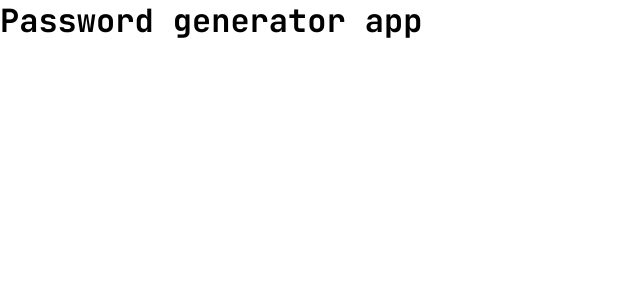
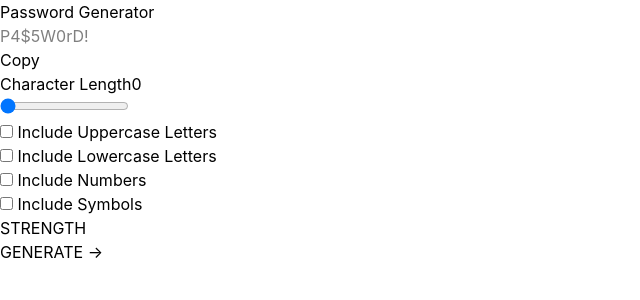
Before and after one commit to paladinescamila/Password-Generator-App, a React (Vite) app: page / in a window 1280 px wide. Shown: the top 300 px of the page, without its empty margins (0-640 px from the left). Built offline with nearby package versions, Linux system fonts and the light colour scheme.

Commit message:
Markup and add password generation logic

```diff
--- a/src/App.tsx
+++ b/src/App.tsx
@@ -1,7 +1,99 @@
+import {useState} from 'react';
+import {generatePassword} from './utils/generatePassword';
+import {getPasswordStrength} from './utils/getPasswordStrength';
+import Slider from './components/Slider';
+import CheckBox from './components/CheckBox';
+import Strength from './components/Strength';
 import './index.css';
+import TextField from './components/TextField';
+
+type ChangeEvent = React.ChangeEvent<HTMLInputElement>;
 
 function App() {
-	return <div className='bg-orange text-preset-1'>Password generator app</div>;
+	const [config, setConfig] = useState<PasswordGenerationConfig>({
+		length: 0,
+		includeUppercaseLetters: false,
+		includeLowercaseLetters: false,
+		includeNumbers: false,
+		includeSymbols: false,
+	});
+
+	const [password, setPassword] = useState<string>('');
+	const [strength, setStrength] = useState<PasswordStrength>('none');
+
+	const onChangelength = (e: ChangeEvent) =>
+		setConfig((prev) => ({...prev, length: Number(e.target.value)}));
+
+	const onChangeIncludeUppercaseLetters = (e: ChangeEvent) =>
+		setConfig((prev) => ({...prev, includeUppercaseLetters: e.target.checked}));
+
+	const onChangeIncludeLowercaseLetters = (e: ChangeEvent) =>
+		setConfig((prev) => ({...prev, includeLowercaseLetters: e.target.checked}));
+
+	const onChangeIncludeNumbers = (e: ChangeEvent) =>
+		setConfig((prev) => ({...prev, includeNumbers: e.target.checked}));
+
+	const onChangeIncludeSymbols = (e: ChangeEvent) =>
+		setConfig((prev) => ({...prev, includeSymbols: e.target.checked}));
+
+	const onGeneratePassword = () => {
+		const generatedPassword = generatePassword(config);
+
+		setPassword(generatedPassword);
+		setStrength(getPasswordStrength(generatedPassword));
+	};
+
+	return (
+		<main>
+			<h1>Password Generator</h1>
+
+			<section>
+				<TextField value={password} />
+			</section>
+
+			<section>
+				<form>
+					<Slider value={config.length} onChange={onChangelength} />
+
+					<fieldset>
+						<CheckBox
+							checked={config.includeUppercaseLetters}
+							onChange={onChangeIncludeUppercaseLetters}
+							id='uppercase'
+							label='Include Uppercase Letters'
+						/>
+
+						<CheckBox
+							checked={config.includeLowercaseLetters}
+							onChange={onChangeIncludeLowercaseLetters}
+							id='lowercase'
+							label='Include Lowercase Letters'
+						/>
+
+						<CheckBox
+							checked={config.includeNumbers}
+							onChange={onChangeIncludeNumbers}
+							id='numbers'
+							label='Include Numbers'
+						/>
+
+						<CheckBox
+							checked={config.includeSymbols}
+							onChange={onChangeIncludeSymbols}
+							id='symbols'
+							label='Include Symbols'
+						/>
+					</fieldset>
+
+					<Strength value={strength} />
+
+					<button type='button' onClick={onGeneratePassword}>
+						GENERATE <span>&rarr;</span>
+					</button>
+				</form>
+			</section>
+		</main>
+	);
 }
 
 export default App;
--- /dev/null
+++ b/src/components/CheckBox.tsx
@@ -0,0 +1,18 @@
+export default function CheckBox({
+	checked,
+	onChange,
+	id,
+	label,
+}: {
+	checked: boolean;
+	onChange: (e: ChangeEvent) => void;
+	id: string;
+	label: string;
+}) {
+	return (
+		<div>
+			<input type='checkbox' id={id} checked={checked} onChange={onChange} />
+			<label htmlFor={id}> {label} </label>
+		</div>
+	);
+}
--- /dev/null
+++ b/src/components/Slider.tsx
@@ -0,0 +1,24 @@
+export default function Slider({
+	value,
+	onChange,
+}: {
+	value: number;
+	onChange: (e: ChangeEvent) => void;
+}) {
+	return (
+		<div>
+			<div>
+				<label htmlFor='length-slider'>Character Length</label>
+				<span id='length-value'>{value}</span>
+			</div>
+			<input
+				type='range'
+				id='length-slider'
+				min='0'
+				max='20'
+				value={value}
+				onChange={onChange}
+			/>
+		</div>
+	);
+}
--- /dev/null
+++ b/src/components/Strength.tsx
@@ -0,0 +1,22 @@
+export default function Strength({value}: {value: PasswordStrength}) {
+	return (
+		<div role='status'>
+			<span>STRENGTH</span>
+			<div>{strengths[value].text}</div>
+			<div>
+				<span></span>
+				<span></span>
+				<span></span>
+				<span></span>
+			</div>
+		</div>
+	);
+}
+
+const strengths: Record<PasswordStrength, {text: string; color: string}> = {
+	none: {text: '', color: 'transparent'},
+	'too-weak': {text: 'Too Weak!', color: 'red'},
+	weak: {text: 'Weak', color: 'orange'},
+	medium: {text: 'Medium', color: 'yellow'},
+	strong: {text: 'Strong', color: 'green'},
+};
--- /dev/null
+++ b/src/components/TextField.tsx
@@ -0,0 +1,23 @@
+import {useState} from 'react';
+
+export default function TextField({value}: {value: string}) {
+	const [copied, setCopied] = useState<boolean>(false);
+
+	const copyPassword = () => {
+		navigator.clipboard.writeText(value);
+		setCopied(true);
+		setTimeout(() => setCopied(false), 2000);
+	};
+
+	return (
+		<div>
+			<input type='text' placeholder='P4$5W0rD!' readOnly value={value} />
+			<div>
+				{copied ? <span>Copied</span> : null}
+				<button aria-label='Copy password' onClick={copyPassword}>
+					Copy
+				</button>
+			</div>
+		</div>
+	);
+}
--- /dev/null
+++ b/src/types/ChangeEvent.d.ts
@@ -0,0 +1 @@
+type ChangeEvent = React.ChangeEvent<HTMLInputElement>;
--- /dev/null
+++ b/src/types/PasswordStrength.d.ts
@@ -0,0 +1 @@
+type PasswordStrength = 'none' | 'too-weak' | 'weak' | 'medium' | 'strong';
--- /dev/null
+++ b/src/utils/generatePassword.ts
@@ -0,0 +1,32 @@
+/**
+ * Generates a random password based on the provided configuration.
+ *
+ * @param config - An object containing the password generation settings, including length and character types to include.
+ * @returns The generated password as a string.
+ */
+export const generatePassword = (config: PasswordGenerationConfig): string => {
+	if (
+		config.length === 0 ||
+		(!config.includeUppercaseLetters &&
+			!config.includeLowercaseLetters &&
+			!config.includeNumbers &&
+			!config.includeSymbols)
+	)
+		return '';
+
+	let characters = '';
+
+	if (config.includeUppercaseLetters) characters += 'ABCDEFGHIJKLMNOPQRSTUVWXYZ';
+	if (config.includeLowercaseLetters) characters += 'abcdefghijklmnopqrstuvwxyz';
+	if (config.includeNumbers) characters += '0123456789';
+	if (config.includeSymbols) characters += '!@#$%^&*()_+~`|}{[]:;?><,./-=';
+
+	let generatedPassword = '';
+
+	for (let i = 0; i < config.length; i++) {
+		const randomIndex = Math.floor(Math.random() * characters.length);
+		generatedPassword += characters[randomIndex];
+	}
+
+	return generatedPassword;
+};
--- /dev/null
+++ b/src/utils/getPasswordStrength.ts
@@ -0,0 +1,37 @@
+/**
+ * Determines the strength of a password based on its length and character composition.
+ *
+ * @param {string} password - The password to evaluate.
+ * @returns {PasswordStrength} The strength of the password, which can be 'none', 'too-weak', 'weak', 'medium', or 'strong'.
+ */
+export const getPasswordStrength = (password: string): PasswordStrength => {
+	const hasUppercaseLetters = /[A-Z]/.test(password);
+	const hasLowercaseLetters = /[a-z]/.test(password);
+	const hasNumbers = /\d/.test(password);
+	const hasSymbols = /[!@#$%^&*(),.?":{}|<>]/.test(password);
+
+	if (password.length === 0) return 'none';
+
+	if (
+		password.length < 6 ||
+		(!hasUppercaseLetters && !hasLowercaseLetters) ||
+		(!hasNumbers && !hasSymbols)
+	)
+		return 'too-weak';
+
+	if (
+		password.length < 8 ||
+		!(hasUppercaseLetters && hasLowercaseLetters) ||
+		!(hasNumbers || hasSymbols)
+	)
+		return 'weak';
+
+	if (
+		password.length < 12 ||
+		!(hasUppercaseLetters && hasLowercaseLetters) ||
+		!(hasNumbers && hasSymbols)
+	)
+		return 'medium';
+
+	return 'strong';
+};
```
Also changed, not shown: src/types/PasswordGenerationConfig.d.ts (added, +7 -0 lines).
